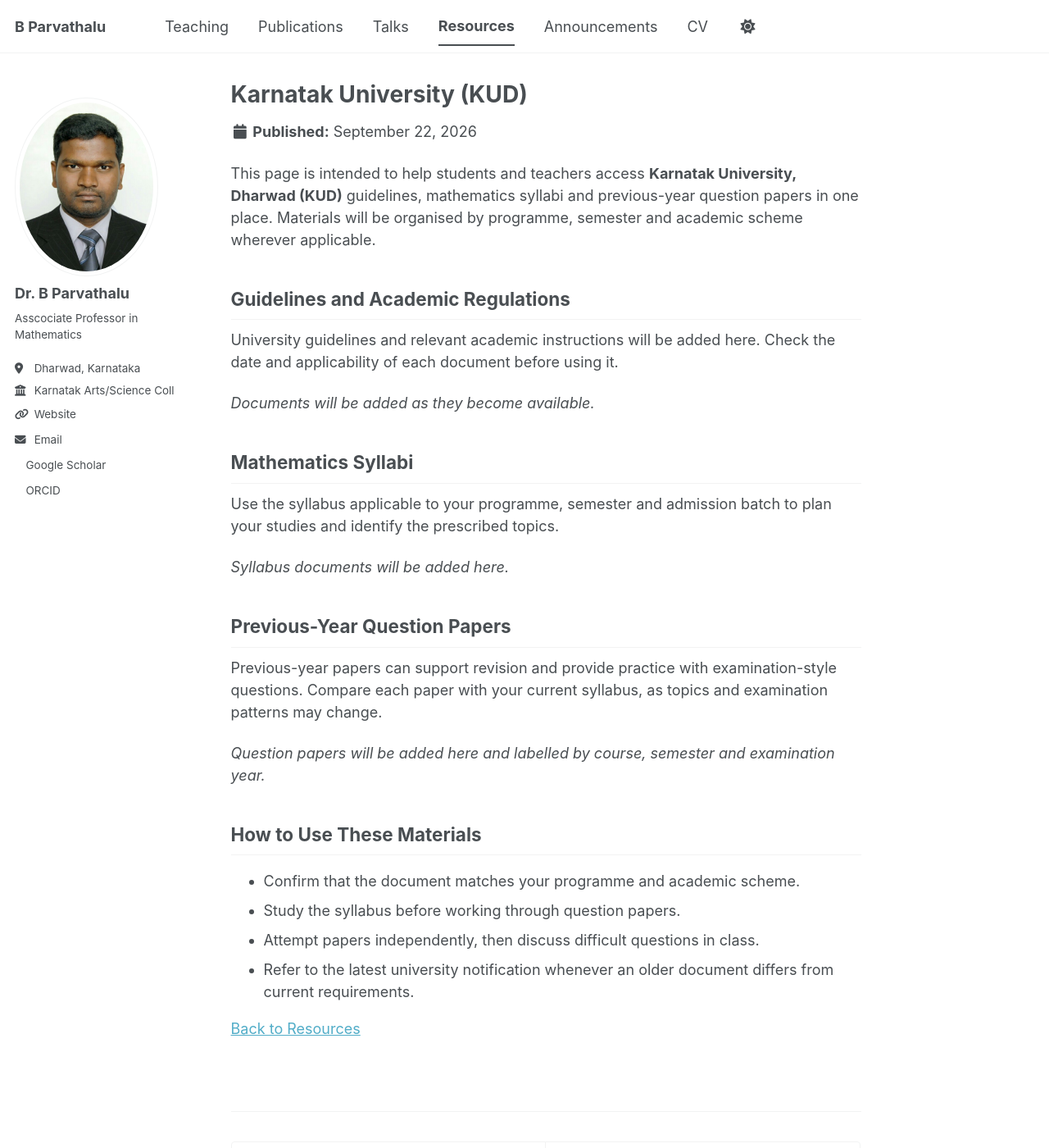
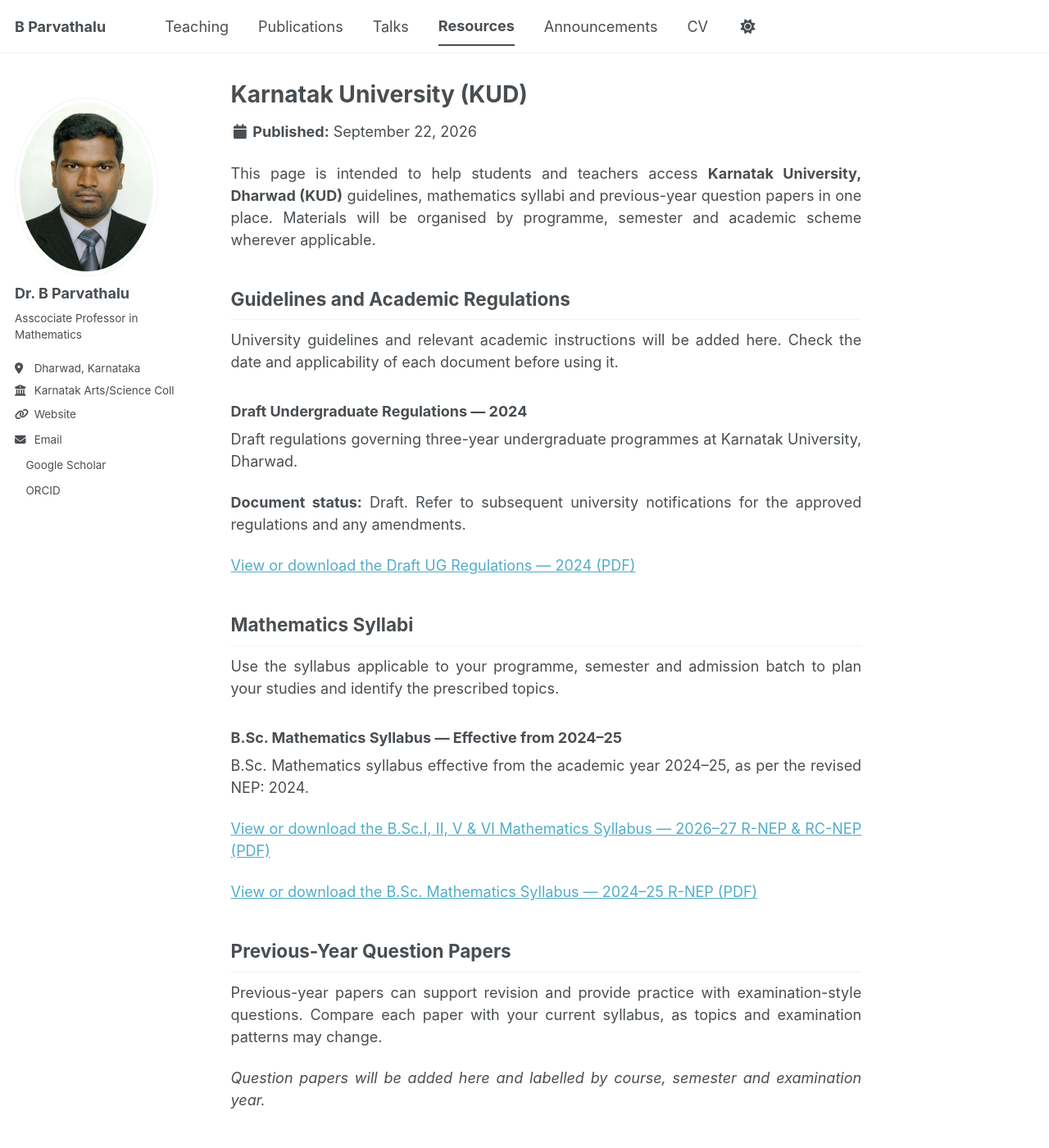
Before and after one commit to drbp-kcd/drbp-kcd.github.io, a Jekyll site: the page built from _resources/karnatak-university.md, in a window 1280 px wide and 1400 px high. Shown: the whole window at 82% size. Built offline with Jekyll 4.4.1, drawn with Linux system fonts in a browser that asks for light colours; a style sheet for code colours, icons or effects is not loaded.

Commit message:
Update karnatak-university.md

```diff
--- a/_resources/karnatak-university.md
+++ b/_resources/karnatak-university.md
@@ -8,13 +8,21 @@
 excerpt: "Guidelines, mathematics syllabi and previous-year question papers from Karnatak University, Dharwad."
 ---
 
+<div markdown="1" style="text-align: justify;">
+
 This page is intended to help students and teachers access **Karnatak University, Dharwad (KUD)** guidelines, mathematics syllabi and previous-year question papers in one place. Materials will be organised by programme, semester and academic scheme wherever applicable.
 
 ## Guidelines and Academic Regulations
 
 University guidelines and relevant academic instructions will be added here. Check the date and applicability of each document before using it.
 
-*Documents will be added as they become available.*
+### Draft Undergraduate Regulations — 2024
+
+Draft regulations governing three-year undergraduate programmes at Karnatak University, Dharwad.
+
+**Document status:** Draft. Refer to subsequent university notifications for the approved regulations and any amendments.
+
+[View or download the Draft UG Regulations — 2024 (PDF)]({{ '/files/resources/KUD/kud-draft-ug-regulations-2024.pdf' | relative_url }})
 
 <!-- Add a link below after uploading the corresponding PDF. Replace the example filename and label.
 - [Academic guidelines — programme and academic year]({{ '/files/resources/kud/academic-guidelines.pdf' | relative_url }})
@@ -24,7 +32,14 @@
 
 Use the syllabus applicable to your programme, semester and admission batch to plan your studies and identify the prescribed topics.
 
-*Syllabus documents will be added here.*
+### B.Sc. Mathematics Syllabus — Effective from 2024–25
+
+B.Sc. Mathematics syllabus effective from the academic year
+2024–25, as per the revised NEP: 2024.
+
+[View or download the B.Sc.I, II, V & VI Mathematics Syllabus — 2026–27 R-NEP & RC-NEP (PDF)]({{ '/files/resources/KUD/bsc-I-V-mathematics-syllabus-2026-27' | relative_url }})
+
+[View or download the B.Sc. Mathematics Syllabus — 2024–25 R-NEP (PDF)]({{ '/files/resources/KUD/bsc-mathematics-syllabus-2024-25.pdf' | relative_url }})
 
 <!-- Add links after uploading the PDFs. Include the programme, semester and applicable scheme/year in each label.
 - [Mathematics syllabus — programme, semester and scheme]({{ '/files/resources/kud/mathematics-syllabus.pdf' | relative_url }})
```
